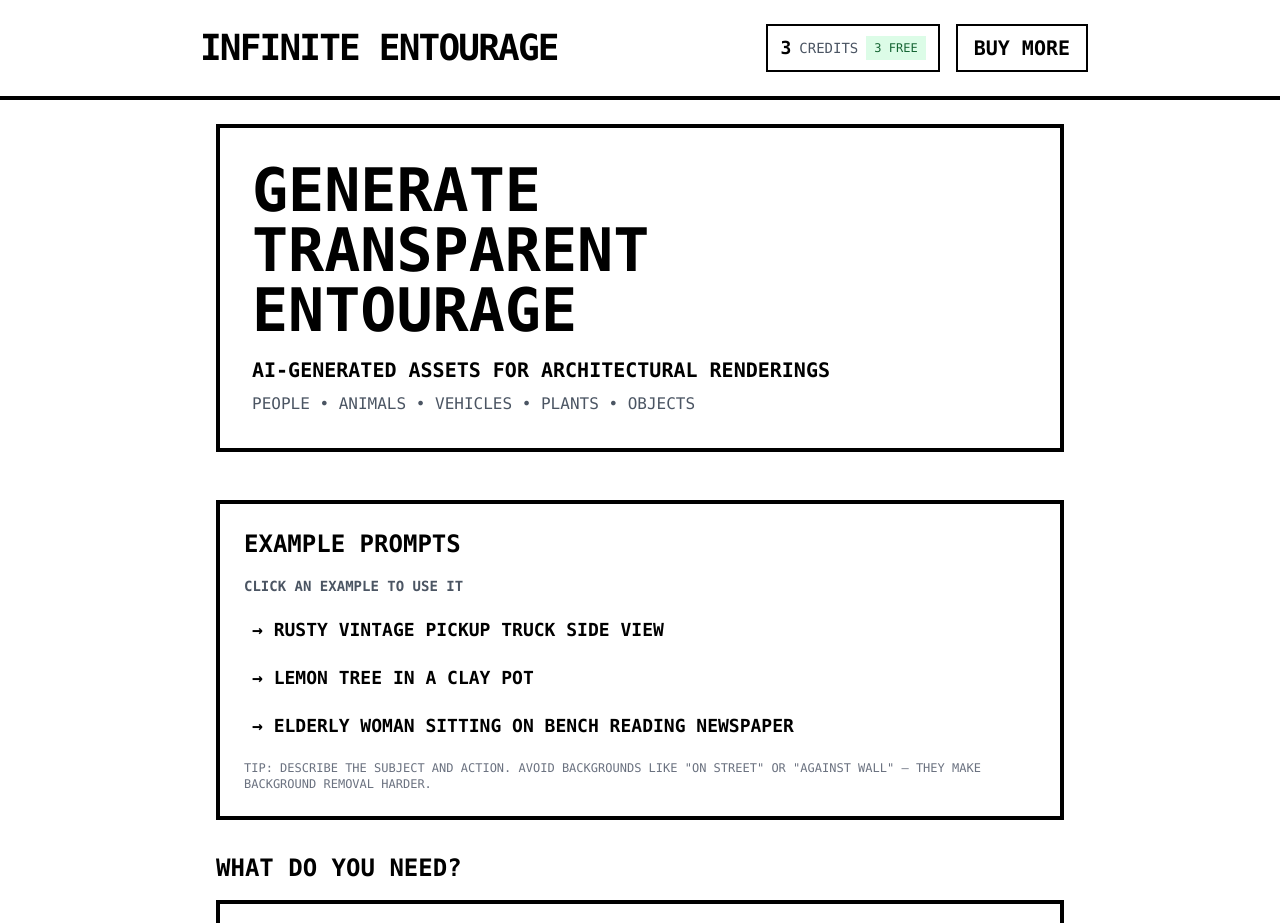
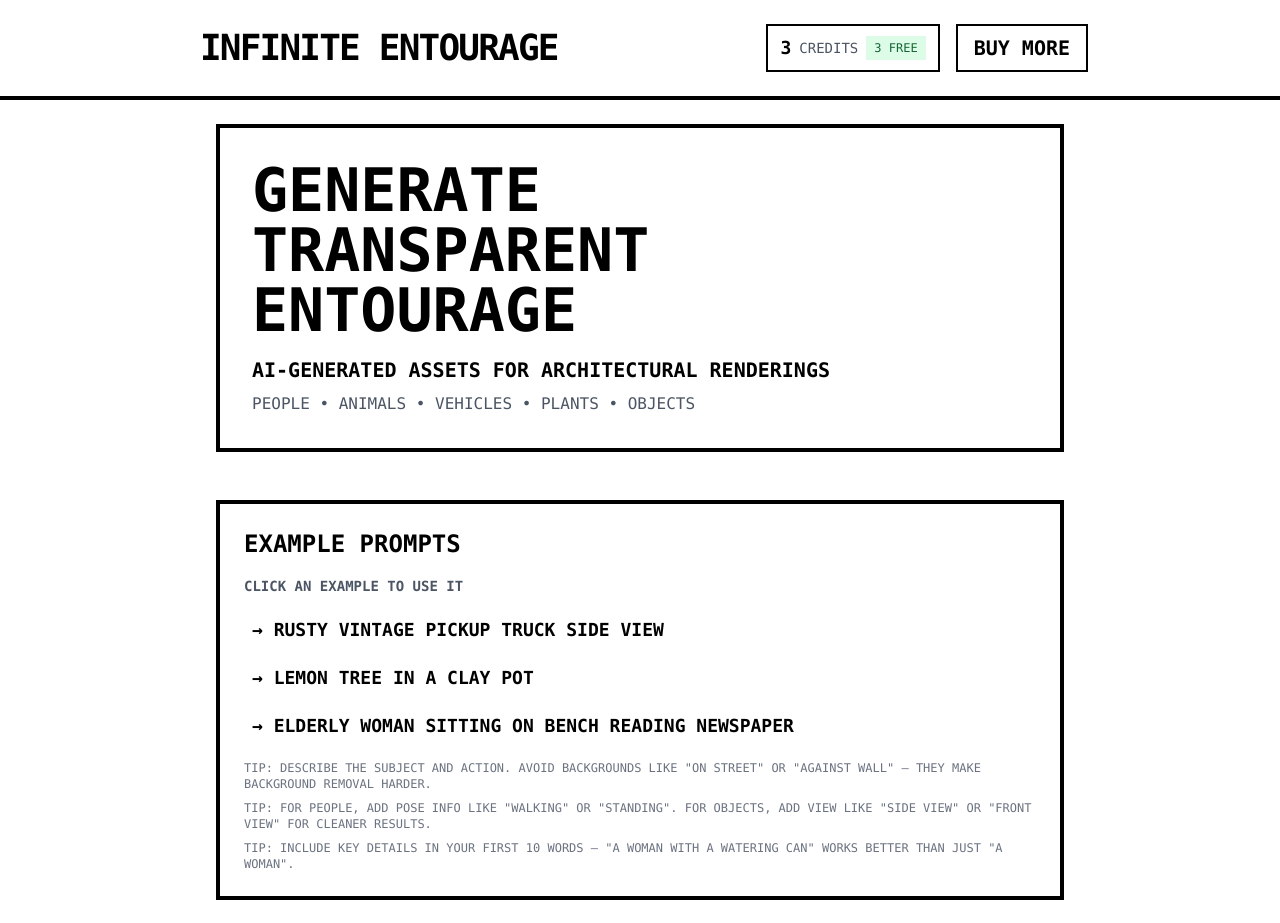
Before and after one commit to carteblanchecarriage/infinite-entourage, a Next.js app: page / in a window 1280 px wide. Shown: the top 923 px of the page. Built offline with nearby package versions, Linux system fonts and the light colour scheme.

Commit message:
Add two more prompt tips for better results
- Tip about pose info (walking/standing) and view angles (side/front view)
- Tip about front-loading key details in first 10 words
- Help users write better prompts for cleaner results

```diff
--- a/pages/index.js
+++ b/pages/index.js
@@ -268,6 +268,12 @@
           <p className="text-xs text-gray-500 mt-3">
             TIP: DESCRIBE THE SUBJECT AND ACTION. AVOID BACKGROUNDS LIKE "ON STREET" OR "AGAINST WALL" — THEY MAKE BACKGROUND REMOVAL HARDER.
           </p>
+          <p className="text-xs text-gray-500 mt-2">
+            TIP: FOR PEOPLE, ADD POSE INFO LIKE "WALKING" OR "STANDING". FOR OBJECTS, ADD VIEW LIKE "SIDE VIEW" OR "FRONT VIEW" FOR CLEANER RESULTS.
+          </p>
+          <p className="text-xs text-gray-500 mt-2">
+            TIP: INCLUDE KEY DETAILS IN YOUR FIRST 10 WORDS — "A WOMAN WITH A WATERING CAN" WORKS BETTER THAN JUST "A WOMAN".
+          </p>
         </div>
 
         {/* INPUT */}
```
